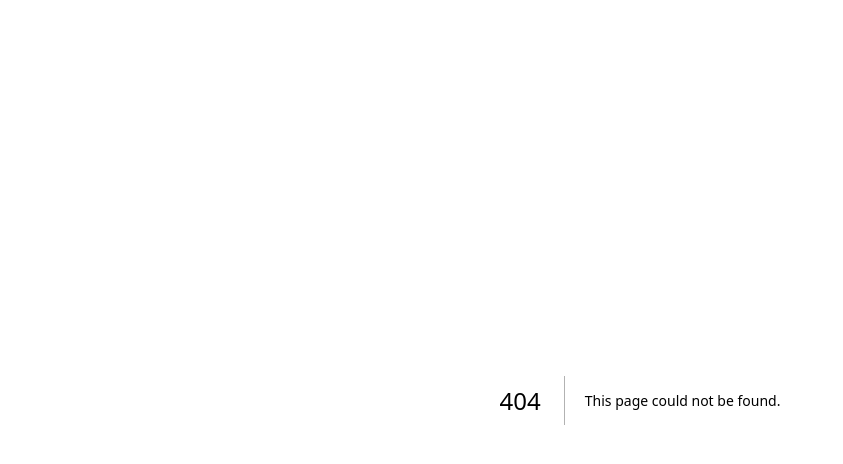
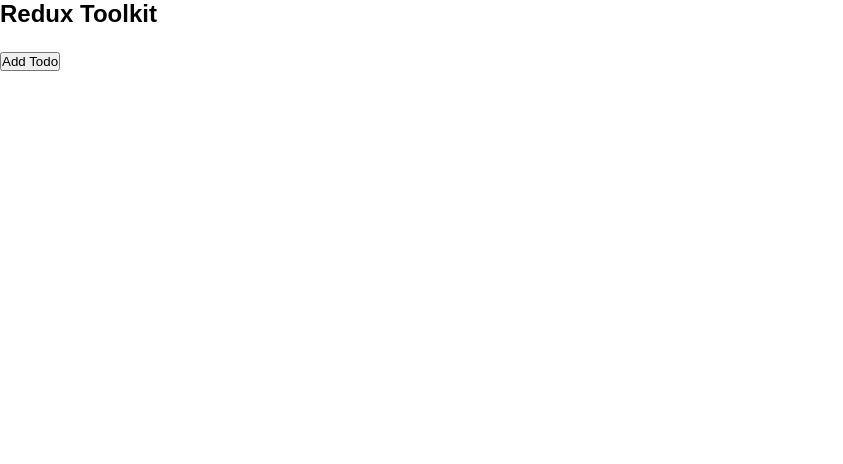
Before and after one commit to weaponsforge/react-hooks-playground, a Next.js app in the folder client/: page /redux in a window 1280 px wide. Before the commit this address had no page. Shown: the top 464 px of the page, without its empty margins (0-843 px from the left). Built offline with nearby package versions, Linux system fonts and the light colour scheme.

Commit message:
chore: Create and implement a basic todos redux store

```diff
--- a/client/package.json
+++ b/client/package.json
@@ -15,10 +15,12 @@
     "export": "npm run build && next export"
   },
   "dependencies": {
+    "@reduxjs/toolkit": "^1.9.3",
     "eslint": "8.36.0",
     "eslint-config-next": "13.2.4",
     "next": "13.2.4",
     "react": "18.2.0",
-    "react-dom": "18.2.0"
+    "react-dom": "18.2.0",
+    "react-redux": "^8.0.5"
   }
 }
--- /dev/null
+++ b/client/src/components/redux/index.js
@@ -0,0 +1,36 @@
+import PropTypes from 'prop-types'
+import Page from '@/common/layout/page'
+
+function ReduxComponent ({
+  todos,
+  addTodo,
+  deleteTodo
+}) {
+  return (
+    <Page>
+      <h2>
+        Redux Toolkit
+      </h2>
+
+      <button onClick={addTodo}
+        style={{ marginTop: '24px' }}>
+        Add Todo
+      </button>
+
+      <ul style={{ marginTop: '24px' }}>
+        {(todos).map(((item, id) => (
+          <li key={id}>
+            <span>id: {item.id}, {item.text}</span>
+            <span>
+              <button onClick={() => deleteTodo(item.id)}>
+                [ x ]
+              </button>
+            </span>
+          </li>
+        )))}
+      </ul>
+    </Page>
+  )
+}
+
+export default ReduxComponent
--- /dev/null
+++ b/client/src/lib/store/store.js
@@ -0,0 +1,18 @@
+import { combineReducers } from 'redux'
+import { configureStore } from '@reduxjs/toolkit'
+
+import todoSlice from '@/lib/store/todos/todoSlice'
+
+// Reducers
+const combinedReducer = combineReducers({
+  todos: todoSlice
+})
+
+const rootReducer = (state, action) => {
+  return combinedReducer(state, action)
+}
+
+// Global store
+export const store = configureStore({
+  reducer: rootReducer
+})
--- /dev/null
+++ b/client/src/lib/store/todos/todoSlice.js
@@ -0,0 +1,48 @@
+import {
+  createSlice,
+  createEntityAdapter
+} from '@reduxjs/toolkit'
+
+const STATES = {
+  IDLE: 'idle',
+  PENDING: 'pending'
+}
+
+const todosAdapter = createEntityAdapter({
+  selectId: (todo) => todo.id
+})
+
+const todoSlice = createSlice({
+  name: 'todos',
+  initialState: todosAdapter.getInitialState({
+    loading: STATES.IDLE,
+    error: '',
+    success: '',
+    todo: null
+  }),
+  reducers: {
+    todoReceived (state, action) {
+      const id = Math.random().toString(36).substring(2, 8)
+
+      state.loading = STATES.IDLE
+      state.todo = { ...action.payload, id }
+      todosAdapter.addOne(state, state.todo)
+
+    },
+    todoDelete (state, action) {
+      todosAdapter.removeOne(state, action.payload)
+    },
+    todosReceived (state, action) {
+      state.loading = STATES.IDLE
+      todosAdapter.setAll(state, action.payload)
+    }
+  }
+})
+
+export const {
+  todoReceived,
+  todosReceived,
+  todoDelete
+} = todoSlice.actions
+
+export default todoSlice.reducer
--- a/client/src/pages/_app.js
+++ b/client/src/pages/_app.js
@@ -1,5 +1,10 @@
+import { Provider } from 'react-redux'
+import { store } from '@/store/store'
+
 import '@/styles/globals.css'
 
 export default function App({ Component, pageProps }) {
-  return <Component {...pageProps} />
+  return <Provider store={store}>
+    <Component {...pageProps} />
+  </Provider>
 }
--- /dev/null
+++ b/client/src/pages/redux/index.js
@@ -0,0 +1,29 @@
+import { useSelector, useDispatch } from 'react-redux'
+import { todoReceived, todoDelete } from '@/lib/store/todos/todoSlice'
+
+import ReduxComponent from '@/components/redux'
+
+function ReduxContainer () {
+  const dispatch = useDispatch()
+  const todos = useSelector(state => state.todos)
+
+  const addTodo = () => {
+    dispatch(todoReceived({
+      text: 'Hello, world!'
+    }))
+  }
+
+  const deleteTodo = (id) => {
+    dispatch(todoDelete(id))
+  }
+
+  return (
+    <ReduxComponent
+      todos={todos.ids.map(id => todos.entities[id])}
+      addTodo={addTodo}
+      deleteTodo={deleteTodo}
+    />
+  )
+}
+
+export default ReduxContainer
```
Also changed, not shown: client/jsconfig.json (+6 -1 lines), client/src/components/home/index.js (+6 -3 lines), client/src/components/home/items.json (added, +10 -0 lines), 1 other file (tests, documents, lock files or other folders).
